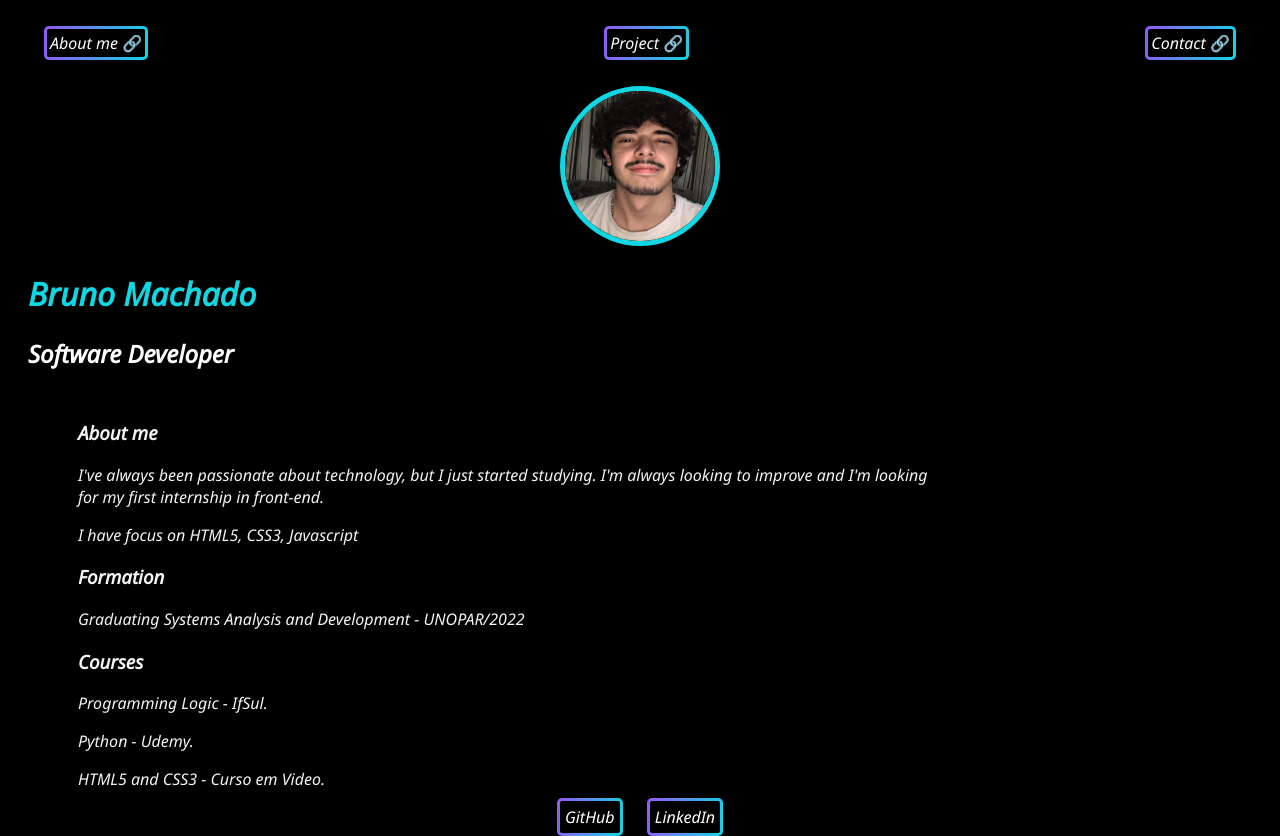
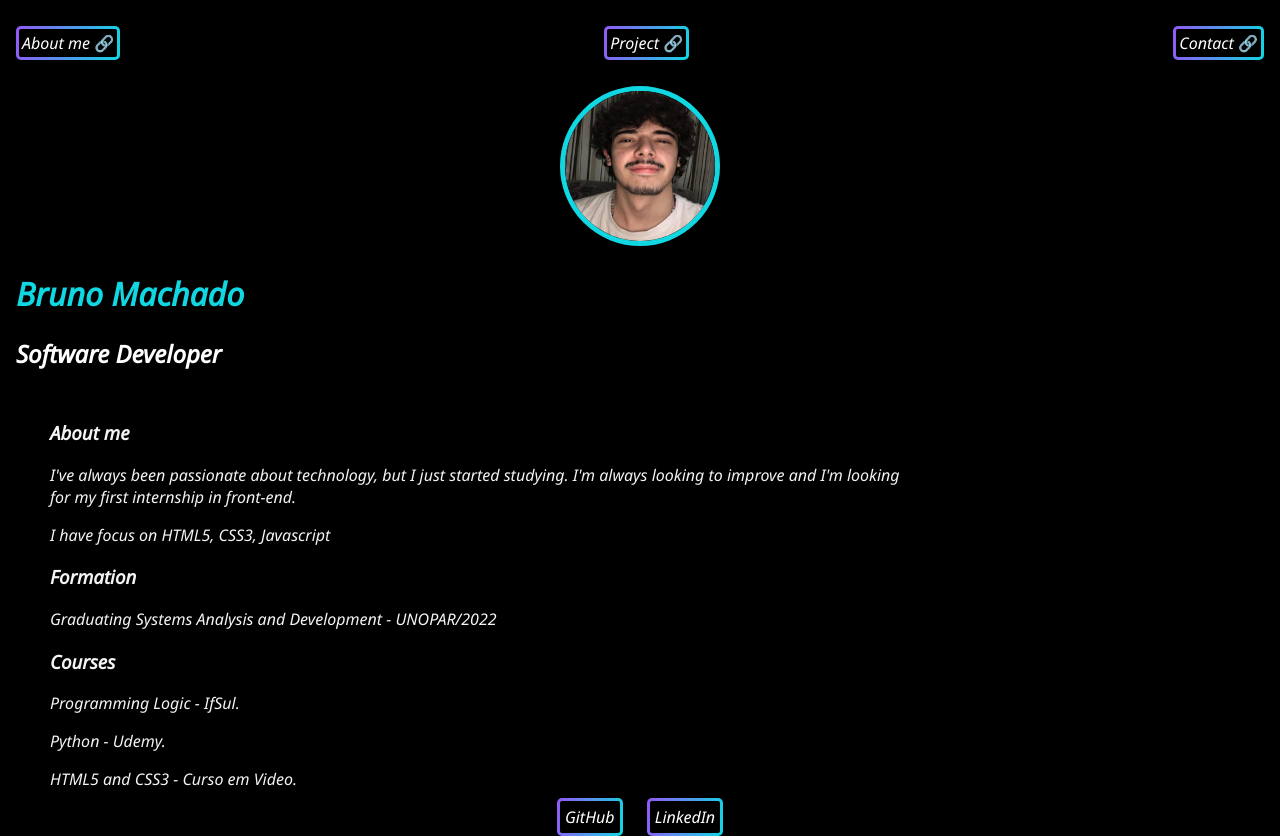
Before and after one commit to brunommorales/Portfolio-2, a plain HTML site: page index.html in a window 1280 px wide. Drawn offline with Linux system fonts and the light colour scheme.

Commit message:
Update style.css

```diff
--- a/style.css
+++ b/style.css
@@ -15,10 +15,11 @@ body{
     color: white;
     background-color: black;
     font-family: var(--fonte-padrão);
+    margin: 0px;
 }
 
 .container {
-    padding: 0px 20px;
+
 }
 
 ul {
@@ -51,6 +52,9 @@ a:hover {
     transition-duration: 0.5s;
 }
 
+header {
+    padding: 0px 16px;
+}
 header > div > img{
     width: 150px;
     height: 150px;
```
